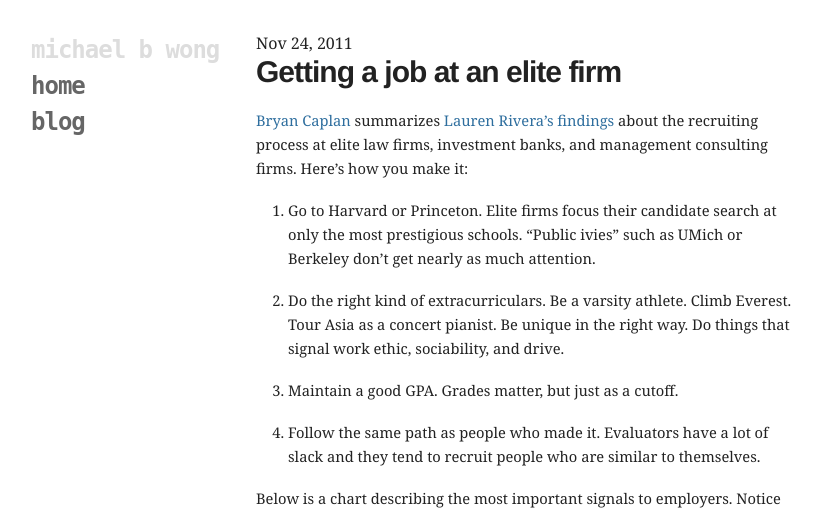
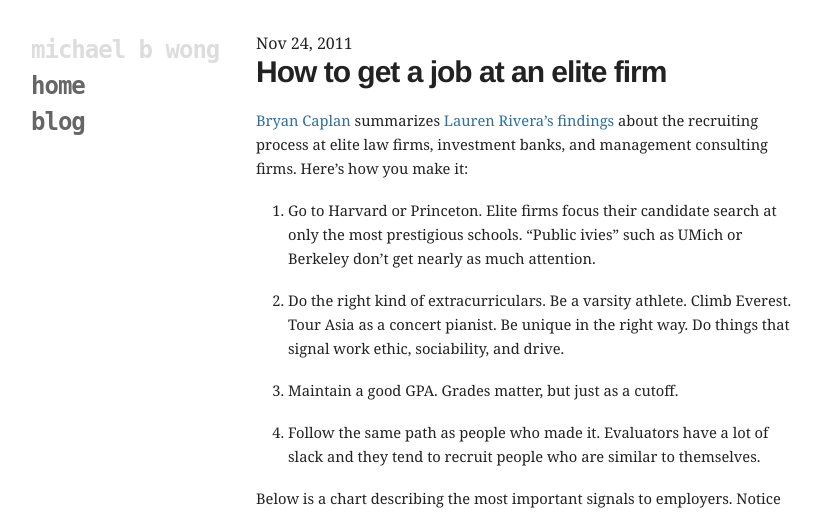
Before and after one commit to mbwong/mbwong.github.com, a Jekyll site: the page built from _posts/2011-11-24-so-you-want-to-work-for-an-elite-firm.md, in a window 1280 px wide. Shown: the top 514 px of the page, without its empty margins (94-914 px from the left). Built offline with Jekyll 4.4.1, drawn with Linux system fonts in a browser that asks for light colours.

Commit message:
Update 2011-11-24-so-you-want-to-work-for-an-elite-firm.md

```diff
--- a/_posts/2011-11-24-so-you-want-to-work-for-an-elite-firm.md
+++ b/_posts/2011-11-24-so-you-want-to-work-for-an-elite-firm.md
@@ -3,7 +3,7 @@
 title: Getting a job at an elite firm
 layout: post
 ---
-# Getting a job at an elite firm
+# How to get a job at an elite firm
 
 [Bryan
 Caplan](http://econlog.econlib.org/archives/2011/11/how_elite_firms.html)
```
